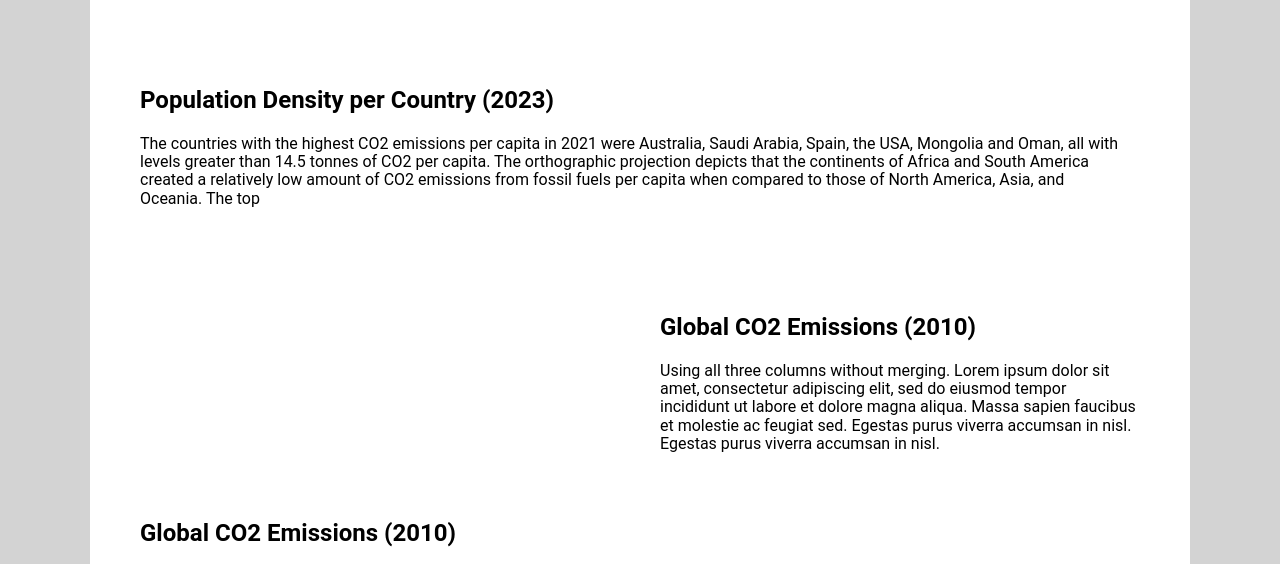
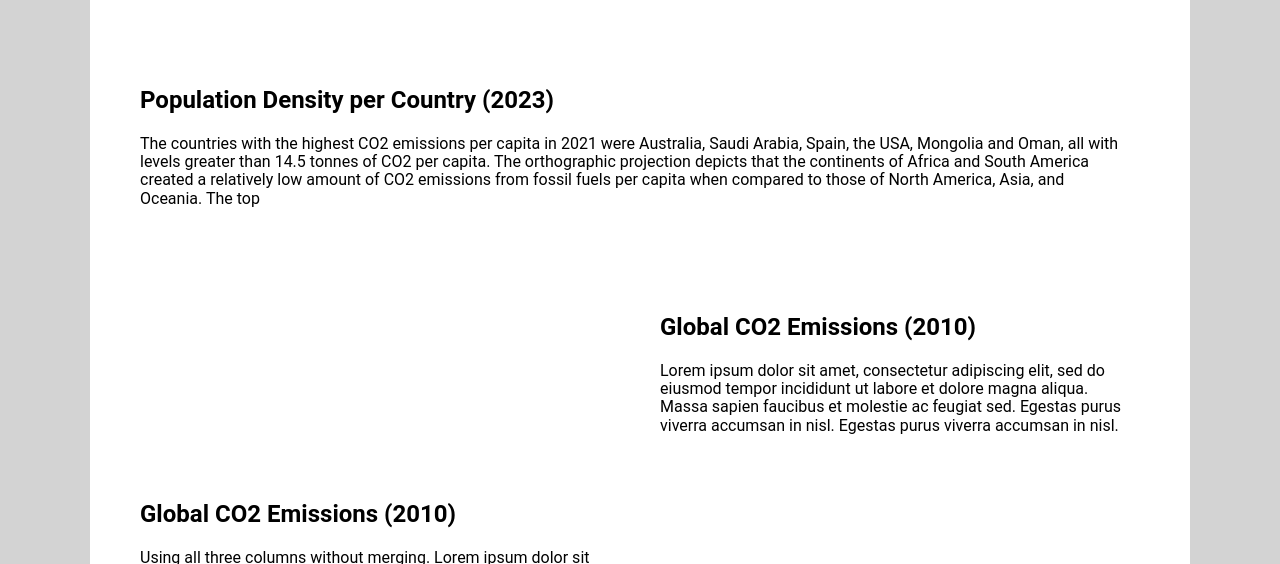
Before and after one commit to IsaacAlderton/FIT3179, a plain HTML site: page Data Visualisation 2/index.html in a window 1280 px wide. Shown: the part 159-723 px from the top of the page. Drawn offline with nearby package versions, Linux system fonts and the light colour scheme; a script that the page names is missing.

Commit message:
Update index.html

```diff
--- a/Data Visualisation 2/index.html
+++ b/Data Visualisation 2/index.html
@@ -77,7 +77,7 @@
       <div class="pure-u-1-2">
         <div class="description description-right">
           <h2>Global CO2 Emissions (2010)</h2>
-          <p>Using all three columns without merging. Lorem ipsum dolor sit amet, consectetur adipiscing elit, sed do
+          <p>Lorem ipsum dolor sit amet, consectetur adipiscing elit, sed do
             eiusmod tempor incididunt ut labore et dolore magna aliqua. Massa sapien faucibus et molestie ac feugiat
             sed. Egestas purus viverra accumsan in nisl. Egestas purus viverra accumsan in nisl.</p>
         </div>
```
